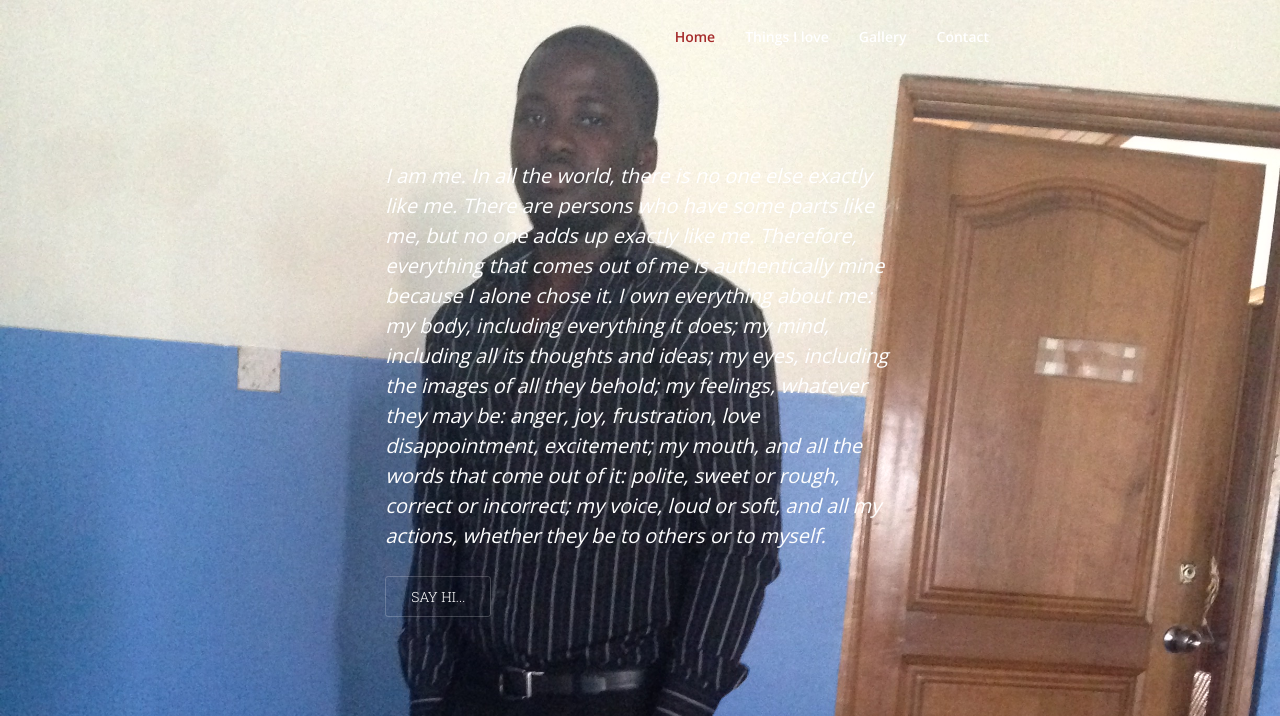
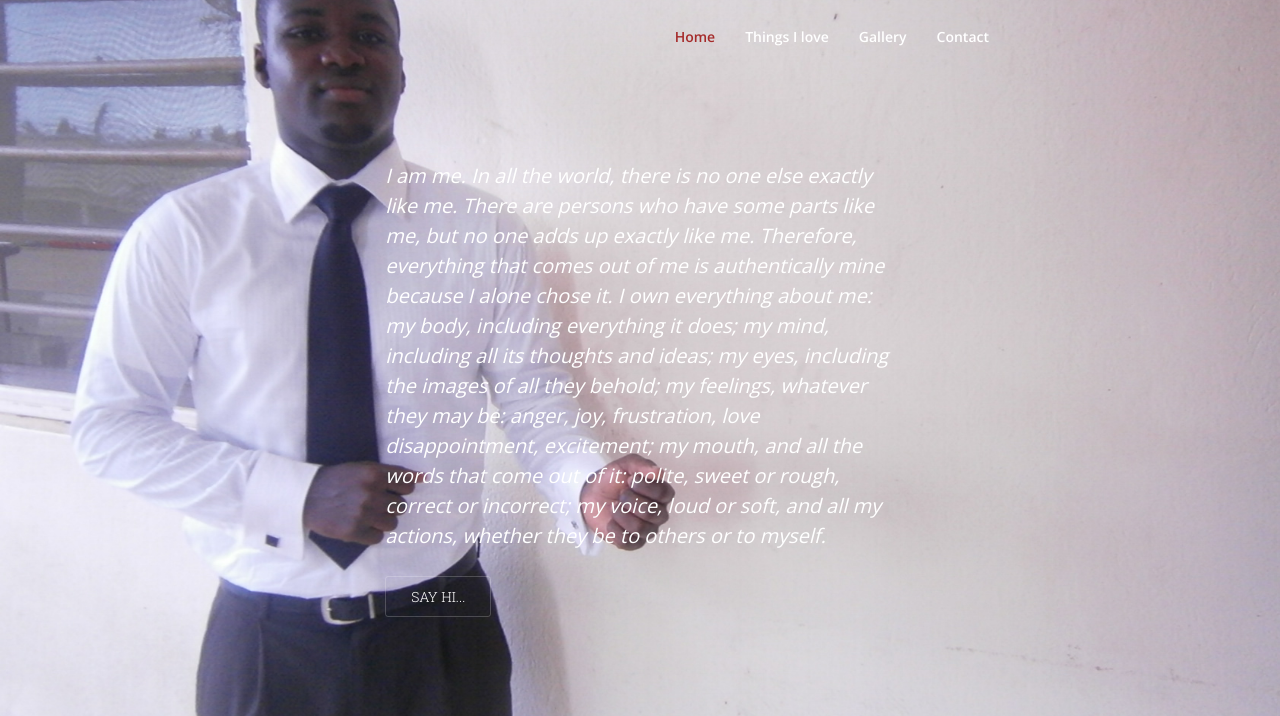
Before and after one commit to paaqwazi/paaqwazi.github.io, a plain HTML site: page index.html in a window 1280 px wide. Shown: the part 84-800 px from the top of the page. Drawn offline with nearby package versions, Linux system fonts and the light colour scheme.

Commit message:
new stuff

```diff
--- a/css/style.css
+++ b/css/style.css
@@ -134,7 +134,7 @@ ul.nav li a.active
 }
 .banner
 {
-	background:url(../images/IMG_9418.JPG) no-repeat fixed;
+	background:url(../images/PA120093.JPG) no-repeat fixed;
 	-o-background-size: cover;
 	-moz-background-size: cover;
 	-webkit-background-size:cover;
@@ -164,6 +164,7 @@ p.under-tagline
 {
 	color: #FFF;
 	font-size: 18px;
+	border-top-right-radius: 30px;
 	line-height: 30px;
 	font-weight: 300;
 	margin-top: 25px;
--- a/index.html
+++ b/index.html
@@ -42,7 +42,7 @@
         	<div class="container">
             	<div class="banner-text">
 
-                    <p class="under-tagline" style="font-size:20px; font-style:italic;"><b>I am me<b>. In all the world, there is no one else exactly like <em>me</em>. There are persons who have some parts like <em>me</em>, but no one adds up exactly like <em>me</em>. Therefore, everything that comes out of <em>me</em> is authentically mine because I alone chose it. I own everything about <em>me</em>: my body, including everything it does; my mind, including all its thoughts and ideas; my eyes, including the images of all they behold; my feelings, whatever they may be: anger, joy, frustration, love disappointment, excitement; my mouth, and all the words that come out of it: polite, sweet or rough, correct or incorrect; my voice, loud or soft, and all my actions, whether they be to others or to myself.</p>
+                    <p class="under-tagline" style="font-size:20px; font-style:italic;">I am me<b>. In all the world, there is no one else exactly like me. There are persons who have some parts like me, but no one adds up exactly like me. Therefore, everything that comes out of me is authentically mine because I alone chose it. I own everything about me: my body, including everything it does; my mind, including all its thoughts and ideas; my eyes, including the images of all they behold; my feelings, whatever they may be: anger, joy, frustration, love disappointment, excitement; my mouth, and all the words that come out of it: polite, sweet or rough, correct or incorrect; my voice, loud or soft, and all my actions, whether they be to others or to myself.</p>
                     <button class="mainbutton">Say HI...</button>
                 </div>
             </div>
@@ -90,7 +90,7 @@
     	<div class="work" id="work">
         	<div class="container">
             	<div class="section-head">
-                	<h3>MY<span>GALLERY</span></h3>
+                	<h3>MY <span> GALLERY</span></h3>
                 </div>
                 <div class="work-gallery">
                 	<ul>
@@ -121,7 +121,7 @@
 <div class="contact" id="contact">
             <div class="container">
                 <div class="section-head">
-                    <h3><span>Get In Touch</span></b></h3>
+                    <h3>Get <span> In </span> Touch</b></h3>
                 </div>
                 <div class="contact-section">
                     <div class="contact-form">
```
Also changed, not shown: images/PA120093.JPG (added).
